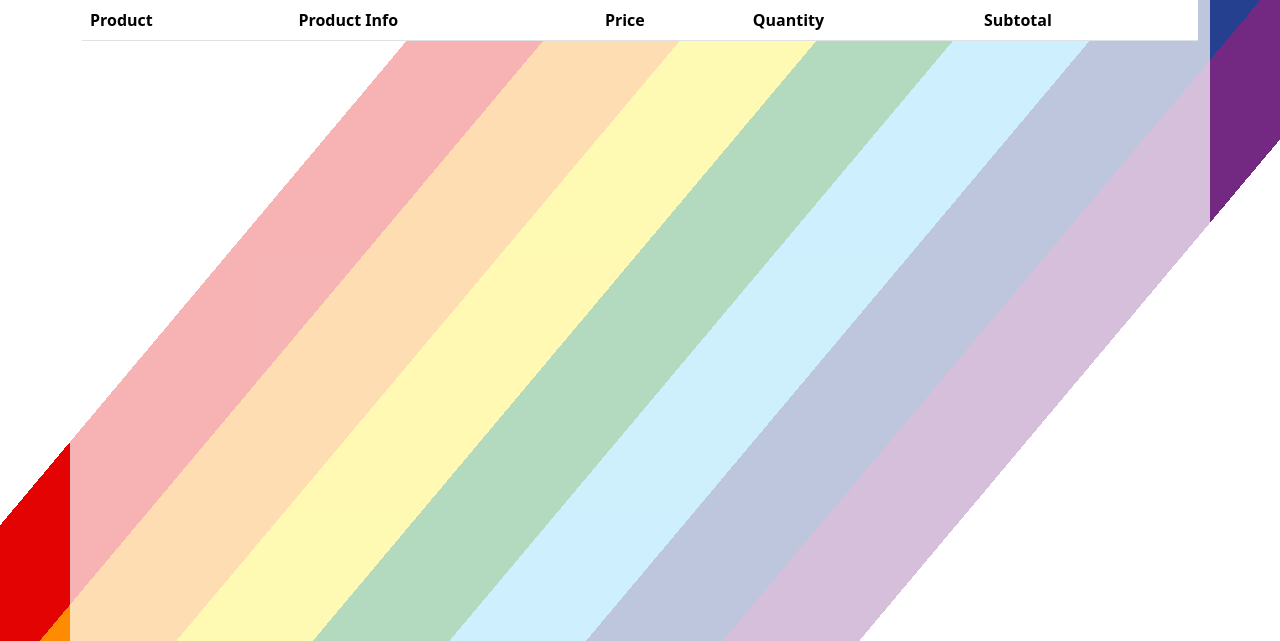
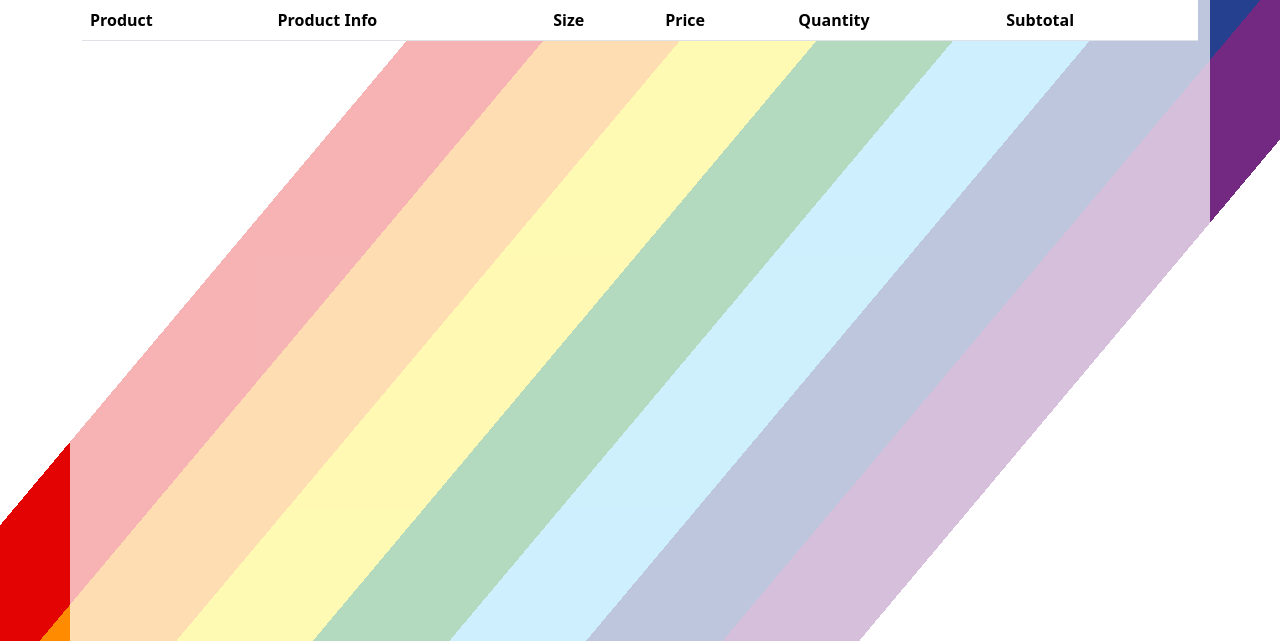
Before and after one commit to Chris-RG1980/rainbow-runners, a Django app: page /bag/ in a window 1280 px wide. Shown: the part 56-697 px from the top of the page. Run offline with Django 4.2, Linux system fonts and the light colour scheme; lists and menus that the app fills with data are empty; some libraries are stand-ins or nearby versions; some web fonts are replaced.

Commit message:
Add size to table

```diff
--- a/bag/templates/bag/bag.html
+++ b/bag/templates/bag/bag.html
@@ -8,6 +8,7 @@
         <tr>
             <th>Product</th>
             <th colspan="2">Product Info</th>
+            <th>Size</th>
             <th>Price</th>
             <th>Quantity</th>
             <th>Subtotal</th>
@@ -18,6 +19,7 @@
             <tr>
             <td><img class="image-size" src="{{ item.product.image.url }}" alt="{{ item.product.name }}"></td>
             <td colspan="2">{{ item.product.name }}</td>
+            <td>{{ item.size|default:"N/A" }}</td>
             <td>£{{ item.product.price }}</td>
             <td>{{ item.quantity }}</td>
             <td>£{{ item.subtotal }}</td>
```
